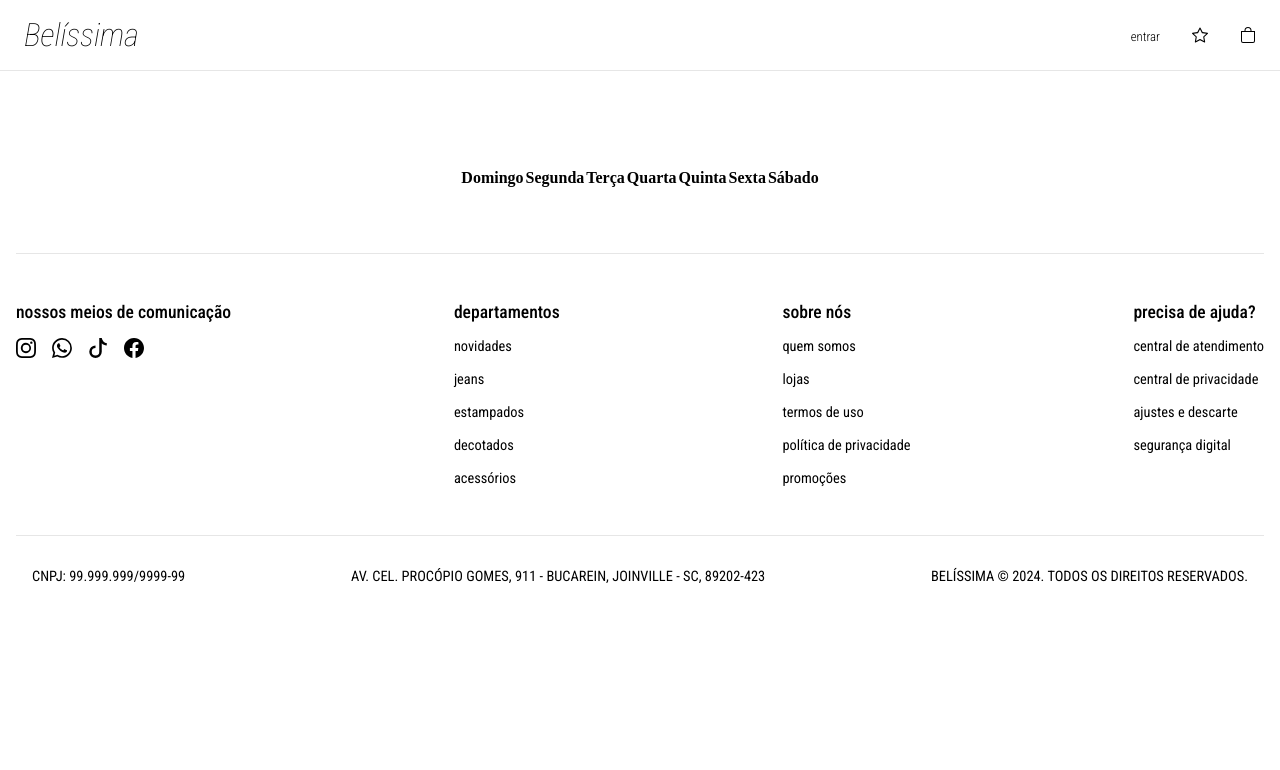
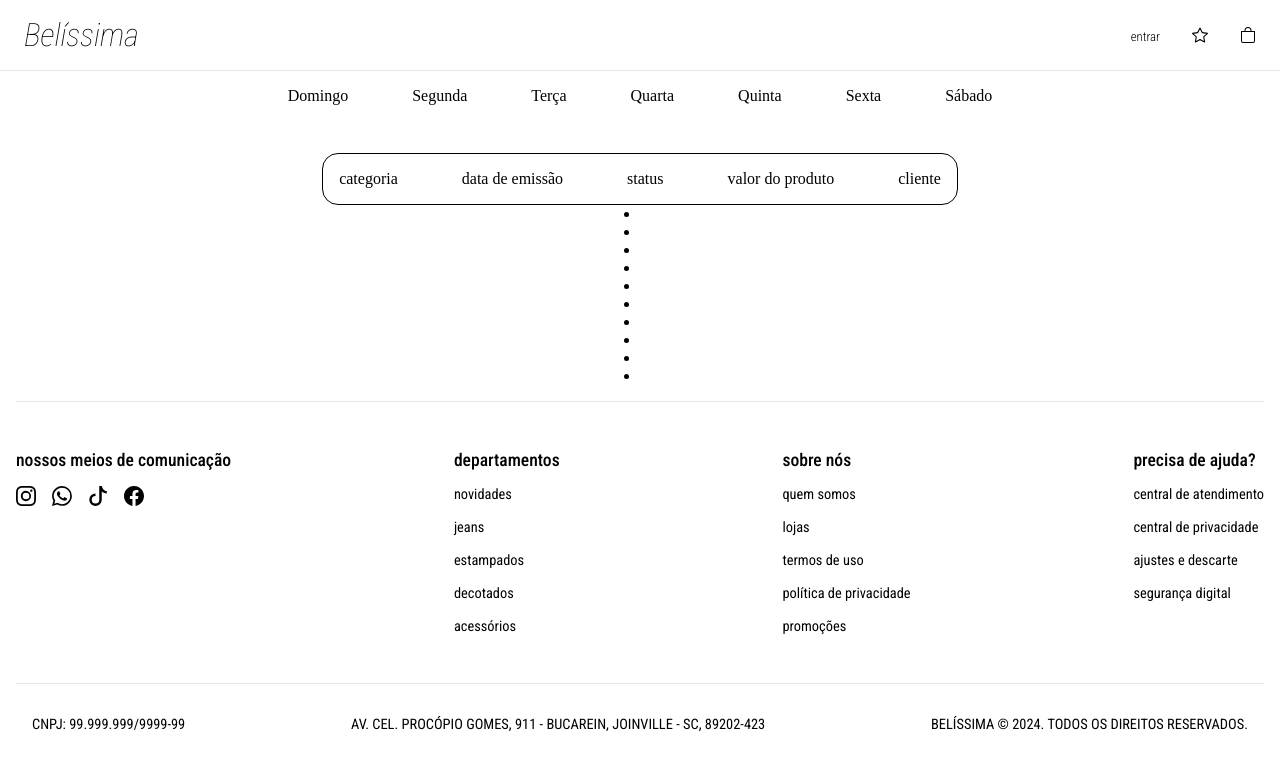
Before and after one commit to projeto-belissima/front-end, a Vue app: page /vendas in a window 1280 px wide. Shown: the top 770 px of the page. Built offline with nearby package versions, Linux system fonts and the light colour scheme.

Commit message:
feat: criação da tabela de status #13

```diff
--- a/src/views/VendaView.vue
+++ b/src/views/VendaView.vue
@@ -1,5 +1,5 @@
 <script setup>
-import { ref} from 'vue'
+import { ref } from 'vue'
 
   const dias = ref([
     {id: 1, nome: "Domingo", alt: ""},
@@ -9,32 +9,78 @@ import { ref} from 'vue'
     {id: 5, nome: "Quinta", alt: ""},
     {id: 6, nome: "Sexta", alt: ""},
     {id: 7, nome: "Sábado", alt: ""},
-
+  ])
+  const status = ref([
+    {id: 1, nome: "categoria", alt: ""},
+    {id: 2, nome: "data de emissão", alt: ""},
+    {id: 3, nome: "status", alt: ""},
+    {id: 4, nome: "valor do produto", alt: ""},
+    {id: 5, nome: "cliente", alt: ""},
+  ])
+  const infos = ref([
+    {id: 1, nome: "categoria", alt: ""},
+    {id: 2, nome: "data de emissão", alt: ""},
+    {id: 3, nome: "status", alt: ""},
+    {id: 4, nome: "valor do produto", alt: ""},
+    {id: 5, nome: "cliente", alt: ""},
+    {id: 6, nome: "categoria", alt: ""},
+    {id: 7, nome: "data de emissão", alt: ""},
+    {id: 8, nome: "status", alt: ""},
+    {id: 9, nome: "valor do produto", alt: ""},
+    {id: 10, nome: "cliente", alt: ""},
   ])
 </script>
 
 <template>
 
   <section class="header-dias">
-        <table>
-      <tr>
-        <th v-for = "dia in dias" :key="dia.id" class = "item-cabeçalho">
+    <ul class="dias-semana">
+      <li v-for = "dia in dias" :key="dia.id" class = "item-cabeçalho">
                 {{ dia.nome }}
-        </th>
-        </tr>
-        </table>
+      </li>
+    </ul>
+  </section>
+  <section class="tabela">
+    <ul class="tabela-status">
+      <li v-for = "status in status" :key="status.id">
+        {{ status.nome }}
+      </li>
+    </ul>
+    <section class="tabela">
+      <ul class="informacoes">
+        <li v-for ="info in infos" :key="infos.id">
+          {{ infos.name }}
+        </li>
+      </ul>
+    </section>
   </section>
 </template>
 <style scoped>
 .header-dias {
+  display: grid;
+  justify-content: center;
+  text-align: center;
+  width: 100%;
+
+}
+
+.dias-semana {
   display: flex;
-    gap: 1.5rem;
-    width: 100%;
-    margin-top: 3rem;
+  list-style-type: none;
+  gap: 4rem;
   padding: 1rem;
+}
+.tabela {
+  display: grid;
   justify-content: center;
 }
-.header-dias table{
-    margin: 2rem;
+.tabela-status {
+  display: flex;
+  list-style-type: none;
+  margin-top: 2rem;
+  gap: 4rem;
+  padding: 1rem;
+  border-radius: 1rem;
+  border: 1px solid black;
 }
 </style>
```
Lines whose indentation alone changed are shown as unchanged.
